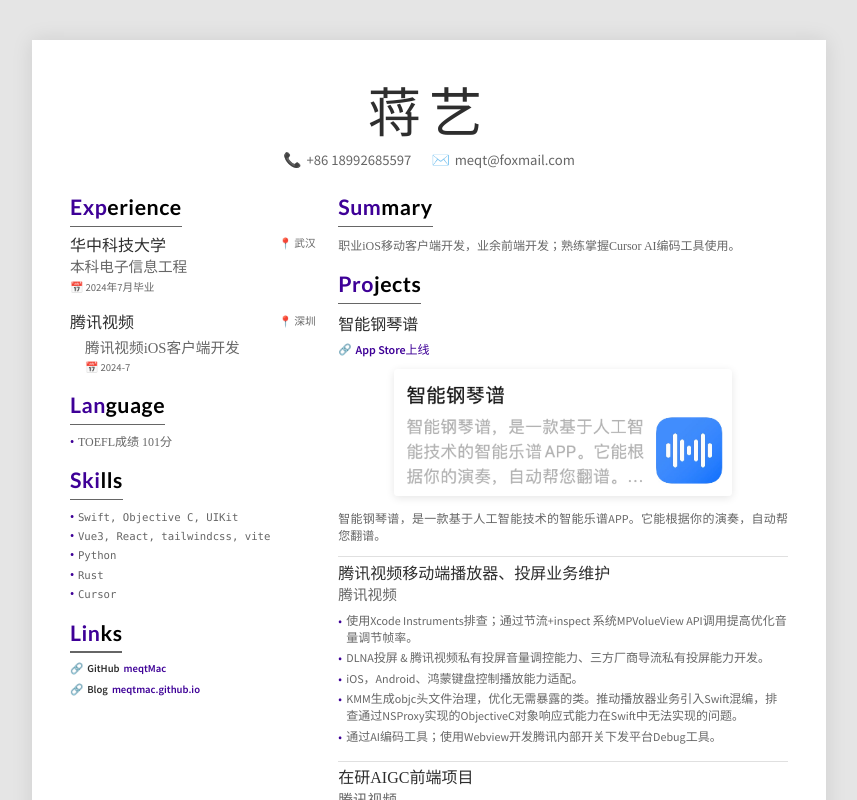
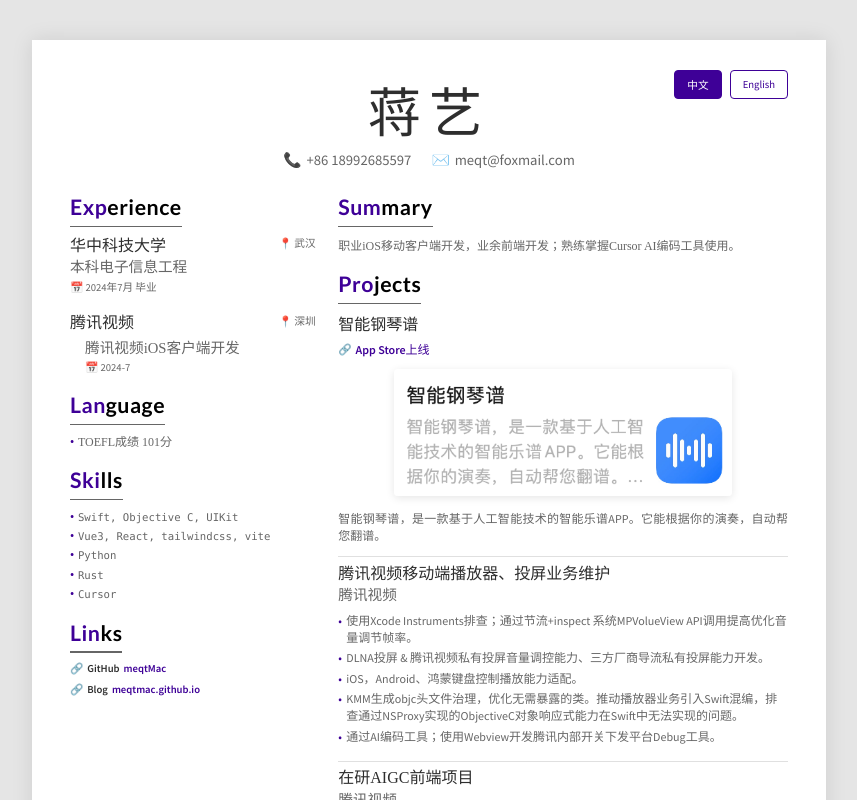
Before and after one commit to meqtMac/resume, a React (Vite) app: page / in a window 1280 px wide. Shown: the top 800 px of the page, without its empty margins (211-1068 px from the left). Built offline with nearby package versions, Linux system fonts and the light colour scheme.

Commit message:
feat: add language switcher and translations for resume content

```diff
--- a/src/components/Resume.css
+++ b/src/components/Resume.css
@@ -4,6 +4,46 @@
 @import url('https://fonts.googleapis.com/css2?family=Source+Sans+Pro:ital,wght@0,300;0,400;0,600;0,700;1,400&display=swap');
 @import url('https://fonts.googleapis.com/css2?family=Lato:ital,wght@0,300;0,400;0,700;1,400&display=swap');
 @import url('https://fonts.googleapis.com/css2?family=Noto+Serif+SC:wght@300;400;500;600;700&display=swap');
+
+/* Language Switcher Styles */
+.language-switcher {
+  position: absolute;
+  top: 8mm;
+  right: 10mm;
+  display: flex;
+  gap: 8px;
+  z-index: 10;
+}
+
+.lang-btn {
+  padding: 6px 12px;
+  border: 1px solid var(--vivid-purple);
+  background: white;
+  color: var(--vivid-purple);
+  font-size: 8pt;
+  font-weight: 500;
+  border-radius: 4px;
+  cursor: pointer;
+  transition: all 0.2s ease;
+  font-family: 'Source Sans Pro', -apple-system, BlinkMacSystemFont, sans-serif;
+}
+
+.lang-btn:hover {
+  background: var(--vivid-purple);
+  color: white;
+}
+
+.lang-btn.active {
+  background: var(--vivid-purple);
+  color: white;
+  font-weight: 600;
+}
+
+@media print {
+  .language-switcher {
+    display: none;
+  }
+}
 
 /* Color Definitions - Based on LaTeX MagicalCV */
 :root {
--- a/src/components/Resume.tsx
+++ b/src/components/Resume.tsx
@@ -1,6 +1,8 @@
-import React from 'react';
+import React, { useState } from 'react';
 import SmartScoreIcon from './SmartScoreIcon';
 import './Resume.css';
+
+type Language = 'zh' | 'en';
 
 interface ContactInfo {
   phone: string;
@@ -25,8 +27,6 @@
   location: string;
 }
 
-
-
 interface Project {
   title: string;
   subtitle?: string;
@@ -46,6 +46,25 @@
   date: string;
   location: string;
   responsibilities: string[];
+}
+
+interface Translations {
+  name: { first: string; last: string };
+  sections: {
+    experience: string;
+    language: string;
+    skills: string;
+    links: string;
+    summary: string;
+    projects: string;
+  };
+  education: Education;
+  workExperiences: WorkExperience[];
+  languages: string[];
+  summary: string;
+  projects: Project[];
+  graduationSuffix: string;
+  appBadge: string;
 }
 
 
@@ -70,20 +89,40 @@
 };
 
 const Resume: React.FC = () => {
+  const [language, setLanguage] = useState<Language>('zh');
+
   const contactInfo: ContactInfo = {
     phone: '+86 18992685597',
     email: 'meqt@foxmail.com'
   };
 
-  const education: Education = {
+  const skills = [
+    'Swift, Objective C, UIKit',
+    'Vue3, React, tailwindcss, vite',
+    'Python',
+    'Rust',
+    'Cursor'
+  ];
+
+  const translations: Record<Language, Translations> = {
+    zh: {
+      name: { first: '蒋', last: '艺' },
+      sections: {
+        experience: 'Experience',
+        language: 'Language',
+        skills: 'Skills',
+        links: 'Links',
+        summary: 'Summary',
+        projects: 'Projects'
+      },
+      education: {
         school: '华中科技大学',
         degree: '本科',
         major: '电子信息工程',
         graduationDate: '2024年7月',
         location: '武汉'
-  };
-
-  const workExperiences: WorkExperience[] = [
+      },
+      workExperiences: [
         {
           company: '腾讯视频',
           location: '深圳',
@@ -95,23 +134,12 @@
             },
           ]
         },
-  ];
-
-  const skills = [
-    'Swift, Objective C, UIKit',
-    'Vue3, React, tailwindcss, vite',
-    'Python',
-    'Rust',
-    'Cursor'
-  ];
-
-  const languages = [
-    'TOEFL成绩 101分'
-  ];
-
-
-
-  const projects: Project[] = [
+      ],
+      languages: ['TOEFL成绩 101分'],
+      summary: '职业iOS移动客户端开发，业余前端开发；熟练掌握Cursor AI编码工具使用。',
+      graduationSuffix: '毕业',
+      appBadge: '独立上线App',
+      projects: [
         {
           title: '智能钢琴谱',
           link: 'https://apps.apple.com/cn/app/%E6%99%BA%E8%83%BD%E9%92%A2%E7%90%B4%E8%B0%B1/id6504392318?l=en-GB',
@@ -143,7 +171,6 @@
                 '通过AI使用rust开发protobuf message - ts interface & 自定义协议 map<string, string> 解析器工具，并部署水线；用于前端瀑布流动态下发方案。'
               ]
             },
-
             {
               title: '软件开发实习生 - iOS移动应用',
               company: '懂车帝',
@@ -155,17 +182,116 @@
             }
           ]
         }
-  ];
+      ]
+    },
+    en: {
+      name: { first: 'Jiang', last: 'Yi' },
+      sections: {
+        experience: 'Experience',
+        language: 'Language',
+        skills: 'Skills',
+        links: 'Links',
+        summary: 'Summary',
+        projects: 'Projects'
+      },
+      education: {
+        school: 'Huazhong University of Science and Technology',
+        degree: "Bachelor's Degree",
+        major: 'Electronic Information Engineering',
+        graduationDate: 'July 2024',
+        location: 'Wuhan'
+      },
+      workExperiences: [
+        {
+          company: 'Tencent Video',
+          location: 'Shenzhen',
+          positions: [
+            {
+              title: 'Tencent Video iOS Client Developer',
+              startDate: '2024-7',
+              endDate: ''
+            },
+          ]
+        },
+      ],
+      languages: ['TOEFL Score: 101'],
+      summary: 'Professional iOS mobile client developer, amateur frontend developer; proficient in using Cursor AI coding tools.',
+      graduationSuffix: 'Graduated',
+      appBadge: 'Independent App Launch',
+      projects: [
+        {
+          title: 'Smart Piano Score',
+          link: 'https://apps.apple.com/cn/app/%E6%99%BA%E8%83%BD%E9%92%A2%E7%90%B4%E8%B0%B1/id6504392318?l=en-GB',
+          linkText: 'Available on App Store',
+          details: 'Smart Piano Score is an intelligent sheet music APP based on artificial intelligence technology. It can automatically turn pages for you according to your performance.',
+          image: '/assets/smartscore.png',
+          experiences: [
+            {
+              title: 'Tencent Video Mobile Player & Casting Business Maintenance',
+              company: 'Tencent Video',
+              date: 'July 2024 - Present',
+              location: 'Shenzhen',
+              responsibilities: [
+                'Used Xcode Instruments for troubleshooting; improved volume control frame rate through throttling + inspecting system MPVolumeView API calls.',
+                'Developed DLNA casting & Tencent Video private casting volume control capabilities, third-party manufacturer diversion to private casting capabilities.',
+                'iOS, Android, HarmonyOS keyboard control playback capability adaptation.',
+                'KMM-generated objc header file governance, optimizing classes that do not need to be exposed. Promoted Swift mixed compilation in player business, troubleshooting ObjectiveC object reactive capabilities implemented through NSProxy that cannot be implemented in Swift.',
+                'Through AI coding tools; developed Tencent internal switch distribution platform Debug tools using Webview.',
+              ]
+            },
+            {
+              title: 'AIGC Frontend Project in Development',
+              company: 'Tencent Video',
+              date: 'September 2025 - Present',
+              location: 'Shenzhen',
+              responsibilities: [
+                'Homepage multi-tab waterfall flow development; dynamic card rendering, waterfall layout, data caching, SSR capability development.',
+                'Led mobile page adaptation using tailwindcss, quickly launching business on mobile.',
+                'Developed protobuf message - ts interface & custom protocol map<string, string> parser tools using AI with rust, and deployed pipeline; used for frontend waterfall dynamic distribution solution.'
+              ]
+            },
+            {
+              title: 'Software Development Intern - iOS Mobile Applications',
+              company: 'DongCheDi',
+              date: 'October 2023 - December 2023',
+              location: 'Beijing',
+              responsibilities: [
+                'SwiftUI Live Activities and Dynamic Island adaptation',
+              ]
+            }
+          ]
+        }
+      ]
+    }
+  };
+
+  const currentTranslation = translations[language];
 
 
 
   return (
     <div className="resume-container">
+      {/* Language Switcher */}
+      <div className="language-switcher">
+        <button
+          className={`lang-btn ${language === 'zh' ? 'active' : ''}`}
+          onClick={() => setLanguage('zh')}
+        >
+          中文
+        </button>
+        <button
+          className={`lang-btn ${language === 'en' ? 'active' : ''}`}
+          onClick={() => setLanguage('en')}
+        >
+          English
+        </button>
+      </div>
+
       {/* Header */}
       <header className="resume-header">
         <h1 className="name">
-          <span className="first-name">蒋</span>
-          <span className="last-name">艺</span>
+          <span className="first-name">{currentTranslation.name.first}</span>
+          <span className="last-name">{currentTranslation.name.last}</span>
         </h1>
         <div className="contact-info">
           <div className="contact-item">
@@ -185,21 +311,21 @@
         <aside className="resume-sidebar">
           {/* Experience */}
           <section className="section">
-            <h2 className="section-title">{formatSectionTitle("Experience")}</h2>
+            <h2 className="section-title">{formatSectionTitle(currentTranslation.sections.experience)}</h2>
             <div className="education-item">
               <div className="education-header">
                 <div className="education-info">
-                  <h3 className="school-name">{education.school}</h3>
+                  <h3 className="school-name">{currentTranslation.education.school}</h3>
                   <div className="degree-info">
-                    {education.degree}{education.major}
+                    {currentTranslation.education.degree}{currentTranslation.education.major}
                   </div>
-                  <div className="graduation-date">📅 {education.graduationDate}毕业</div>
+                  <div className="graduation-date">📅 {currentTranslation.education.graduationDate} {currentTranslation.graduationSuffix}</div>
                 </div>
-                <div className="education-location">📍 {education.location}</div>
+                <div className="education-location">📍 {currentTranslation.education.location}</div>
               </div>
             </div>
 
-            {workExperiences.map((work, index) => (
+            {currentTranslation.workExperiences.map((work, index) => (
               <div key={index} className="work-experience-item">
                 <div className="work-header">
                   <h3 className="company-name">{work.company}</h3>
@@ -220,17 +346,17 @@
 
           {/* Language */}
           <section className="section">
-            <h2 className="section-title">{formatSectionTitle("Language")}</h2>
+            <h2 className="section-title">{formatSectionTitle(currentTranslation.sections.language)}</h2>
             <ul className="language-list">
-              {languages.map((language, index) => (
-                <li key={index} className="language-item">{language}</li>
+              {currentTranslation.languages.map((lang, index) => (
+                <li key={index} className="language-item">{lang}</li>
               ))}
             </ul>
           </section>
 
           {/* Skills */}
           <section className="section">
-            <h2 className="section-title">{formatSectionTitle("Skills")}</h2>
+            <h2 className="section-title">{formatSectionTitle(currentTranslation.sections.skills)}</h2>
             <ul className="skills-list">
               {skills.map((skill, index) => (
                 <li key={index} className="skill-item">{formatSkillText(skill)}</li>
@@ -240,7 +366,7 @@
 
           {/* Links */}
           <section className="section">
-            <h2 className="section-title">{formatSectionTitle("Links")}</h2>
+            <h2 className="section-title">{formatSectionTitle(currentTranslation.sections.links)}</h2>
             <div className="links">
               <div className="link-item">
                 <span className="link-icon">🔗</span>
@@ -262,19 +388,19 @@
         <main className="resume-content">
           {/* Summary */}
           <section className="section">
-            <h2 className="section-title">{formatSectionTitle("Summary")}</h2>
+            <h2 className="section-title">{formatSectionTitle(currentTranslation.sections.summary)}</h2>
             <p className="summary-text">
-              职业iOS移动客户端开发，业余前端开发；熟练掌握Cursor AI编码工具使用。
+              {currentTranslation.summary}
             </p>
           </section>
 
           {/* Projects */}
           <section className="section">
-            <h2 className="section-title">{formatSectionTitle("Projects")}</h2>
-            {projects.map((project, index) => (
+            <h2 className="section-title">{formatSectionTitle(currentTranslation.sections.projects)}</h2>
+            {currentTranslation.projects.map((project, index) => (
               <div key={index} className="project">
                 <div className="project-header">
-                  {project.isApp && <span className="app-badge">独立上线App</span>}
+                  {project.isApp && <span className="app-badge">{currentTranslation.appBadge}</span>}
                   {project.title && !project.isApp && <span className="project-type">{project.title}</span>}
                   {project.subtitle && <span className="project-title">{project.subtitle}</span>}
                 </div>
```
Lines whose indentation alone changed are shown as unchanged.
